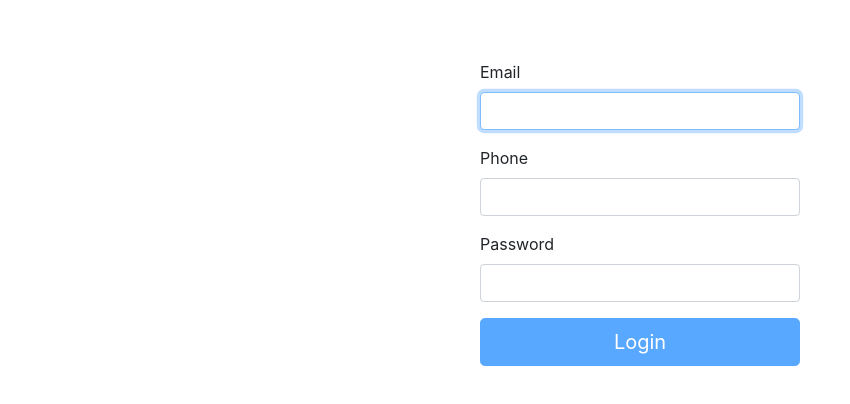
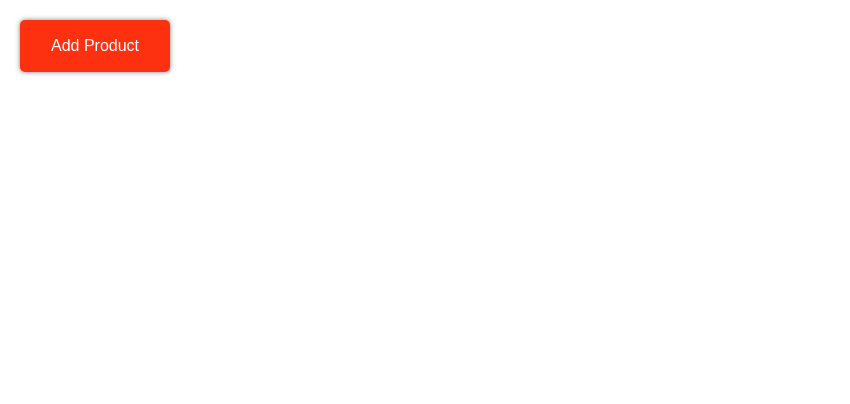
Before and after one commit to MDmubarak786/React-Bootstrap-Modal, a React (Create React App) app: page / in a window 1280 px wide. Shown: the top 404 px of the page, without its empty margins (0-850 px from the left). Built offline with nearby package versions, Linux system fonts and the light colour scheme.

Commit message:
modal added

```diff
--- a/src/App.js
+++ b/src/App.js
@@ -1,67 +1,163 @@
-import React, { useState } from "react";
-import Form from "react-bootstrap/Form";
-import Button from "react-bootstrap/Button";
-import "./style.css";
-import axios from "axios";
+import React, { useState } from 'react'
+import Modal from 'react-bootstrap/Modal';
+import Button from 'react-bootstrap/Button';
+import Form from 'react-bootstrap/Form';
+// import ModalDialog from 'react-bootstrap/ModalDialog';
+// import ModalHeader from 'react-bootstrap/ModalHeader';
+// import ModalTitle from 'react-bootstrap/ModalTitle';
+// import ModalBody from 'react-bootstrap/ModalBody';
+// import ModalFooter from 'react-bootstrap/ModalFooter'
+import './style.css';
+function MyVerticallyCenteredModal(props) {
+  const name = () => {
+    alert('hi daa');
 
-export default function Login() {
-  const [email, setEmail] = useState("");
-  const [phone, setPhone] = useState("");
-  const [password, setPassword] = useState("");
+  }
+  // const myVar = setInterval(name, milliseconds);
+  return (
+    <Modal
+      {...props}
+      size="lg"
+      aria-labelledby="contained-modal-title-vcenter"
+      centered
+    >
+      <Modal.Header>
+        <Modal.Title id="contained-modal-title-vcenter">
+          Product Details
+        </Modal.Title>
+      </Modal.Header>
+      <Modal.Body>
+        <Form>
+          <Form.Group>
+            <Form.Label>Product Name</Form.Label>
+            <Form.Control type="text" placeholder="Product Name" />
+          </Form.Group>
 
-  function validateForm() {
-    return email.length > 0 && password.length > 0 && phone.length > 0;
-  }
+          <Form.Group>
+            <Form.Label>Category</Form.Label>
+            <Form.Control as="select" >
+              <option>Select Category</option>
+              <option>Sofa</option>
+              <option>Chair</option>
+              <option>Table</option>
+              <option>Large select</option>
+            </Form.Control>
+          </Form.Group>
 
-  function handleSubmit(event) {
-    event.preventDefault();
+          <Form.Group>
+            <Form.Label>Price</Form.Label>
+            <Form.Control placeholder="Rs" />
+          </Form.Group>
 
-    axios
-      .post('https://webhook.site/83eeb86e-29f2-4b44-b1ec-897a8dc0da01', {
-        'email': email,
-        'password': password,
-        'phone': phone
-      })
-      .then(function (response) {
-        console.log(response);
-      });
-  }
+          <Form.Group>
+            <Form.Label>Stocks</Form.Label>
+            <Form.Control placeholder="Stocks" />
+          </Form.Group>
+
+          <Form.Group>
+            <Form.File id="exampleFormControlFile1" label="Image Upload" />
+          </Form.Group>
+
+        </Form>
+      </Modal.Body>
+      <Modal.Footer>
+        <Button onClick={props.onHide}>Close</Button>
+      </Modal.Footer>
+    </Modal>
+  );
+}
+
+function App() {
+  const [modalShow, setModalShow] = React.useState(false);
 
   return (
-    <div className="Login">
-      <Form onSubmit={handleSubmit}>
-        <Form.Group size="lg" controlId="email">
-          <Form.Label>Email</Form.Label>
-          <Form.Control
-            autoFocus
-            type="email"
-            value={email}
-            onChange={e => setEmail(e.target.value)}
-          />
-        </Form.Group>
-        <Form.Group size="lg" controlId="phone">
-          <Form.Label>Phone</Form.Label>
-          <Form.Control
+    <>
+      <button className='button' onClick={() => setModalShow(true)}>
+        Add Product
+      </button>
 
-            type="phone"
-            value={phone}
-            onChange={e => setPhone(e.target.value)}
-          />
-        </Form.Group>
+      <MyVerticallyCenteredModal
+        show={modalShow}
+        onHide={() => setModalShow(false)}
+      />
+    </>
+  );
+}
+
+export default App;
+
+// import React, { useState } from "react";
+// import Form from "react-bootstrap/Form";
+// import Button from "react-bootstrap/Button";
+// import "./style.css";
+// import axios from "axios";
+
+// export default function Login() {
+//   const [email, setEmail] = useState("");
+//   const [phone, setPhone] = useState("");
+//   const [password, setPassword] = useState("");
+
+//   function validateForm() {
+//     return email.length > 0 && password.length > 0 && phone.length > 0;
+//   }
 
 
-        <Form.Group size="lg" controlId="password">
-          <Form.Label>Password</Form.Label>
-          <Form.Control
-            type="password"
-            value={password}
-            onChange={e => setPassword(e.target.value)}
-          />
-        </Form.Group>
-        <Button block size="lg" type="submit" disabled={!validateForm()}>
-          Login
-        </Button>
-      </Form>
-    </div>
-  );
-}
+//   function handleSubmit(event) {
+//     state ={
+
+//     }
+//     event.preventDefault();
+
+//     const data = {
+//       'email': email,
+//       'password': password,
+//       'phone': phone
+//     }
+//     //
+//     axios
+//       .post('https://webhook.site/83eeb86e-29f2-4b44-b1ec-897a8dc0da01', data)
+//       .then(response => {
+//         localStorage.setItem('token',)
+//       }).catch(
+//         err => { console.log(err); }
+//       )
+//   };
+
+//   return (
+//     <div className="Login">
+//       <Form onSubmit={handleSubmit}>
+//         <Form.Group size="lg" controlId="email">
+//           <Form.Label>Email</Form.Label>
+//           <Form.Control
+//             autoFocus
+//             type="email"
+//             value={email}
+//             onChange={e => setEmail(e.target.value)}
+//           />
+//         </Form.Group>
+//         <Form.Group size="lg" controlId="phone">
+//           <Form.Label>Phone</Form.Label>
+//           <Form.Control
+
+//             type="phone"
+//             value={phone}
+//             onChange={e => setPhone(e.target.value)}
+//           />
+//         </Form.Group>
+
+
+//         <Form.Group size="lg" controlId="password">
+//           <Form.Label>Password</Form.Label>
+//           <Form.Control
+//             type="password"
+//             value={password}
+//             onChange={e => setPassword(e.target.value)}
+//           />
+//         </Form.Group>
+//         <Button block size="lg" type="submit" disabled={!validateForm()}>
+//           Login
+//         </Button>
+//       </Form>
+//     </div>
+//   );
+// }
--- a/src/index.js
+++ b/src/index.js
@@ -2,5 +2,6 @@ import React from "react";
 import ReactDOM from "react-dom";
 import 'bootstrap/dist/css/bootstrap.min.css';
 import App from "./App";
+import './style.css';
 
 ReactDOM.render(<App />, document.getElementById("root"));
--- a/src/style.css
+++ b/src/style.css
@@ -1,15 +1,32 @@
+* {
+    font-family: Lato;
+}
 
-h1,
-p {
-  font-family: Lato;
+.align {
+    text-align: center;
 }
-@media all and (min-width: 480px) {
-  .Login {
-    padding: 60px 0;
-  }
 
-  .Login form {
-    margin: 0 auto;
-    max-width: 320px;
-  }
+span {
+    font-weight: bold;
 }
+
+.button {
+    margin: 20px;
+    line-height: 50px;
+    min-width: 150px;
+    text-align: center;
+    font-family: Arial, sans-serif;
+    background-color: #FD310F;
+    border-radius: 5px;
+    color: rgb(255, 255, 255);
+    border: 0;
+    cursor: pointer;
+    box-shadow: 0 0 5px rgba(0, 0, 0, 0.5);
+    transition: background-color 0.3s ease-in-out;
+}
+
+
+/* .button:hover {
+    background-color: #1c6622;
+    color: #fff;
+} */
```
